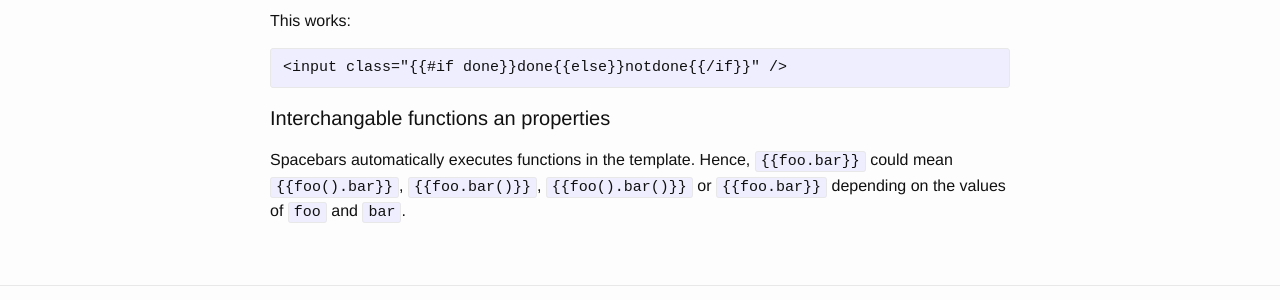
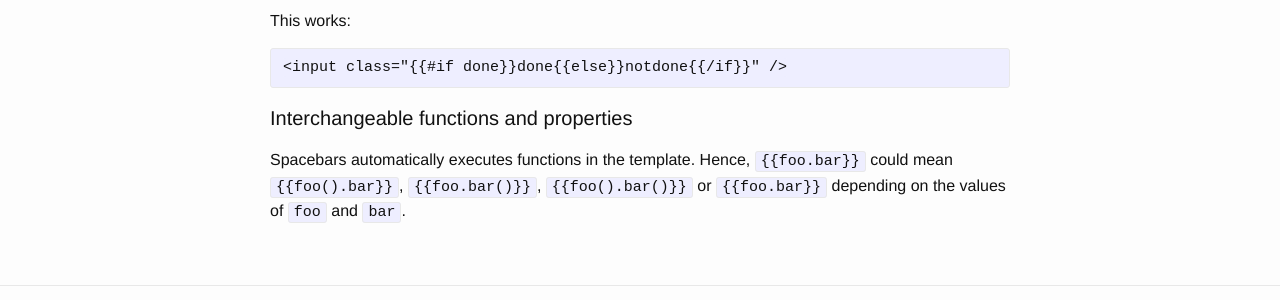
Before and after one commit to musically-ut/musically-ut.github.io, a Jekyll site: the page built from _posts/2014-02-15-spacebars-meteor-templating.markdown, in a window 1280 px wide. Shown: the part 1579-1879 px from the top of the page. Built offline with Jekyll 4.4.1, drawn with Linux system fonts in a browser that asks for light colours; nearby versions of some CDN libraries.

Commit message:
Fix typos.

```diff
--- a/_posts/2014-02-15-spacebars-meteor-templating.markdown
+++ b/_posts/2014-02-15-spacebars-meteor-templating.markdown
@@ -86,6 +86,6 @@ This works:
 {% endraw %}
 {% endhighlight %}
 
-#### Interchangable functions an properties
+#### Interchangeable functions and properties
 
 Spacebars automatically executes functions in the template. Hence, {% raw %}`{{foo.bar}}` could mean `{{foo().bar}}`, `{{foo.bar()}}`, `{{foo().bar()}}` or `{{foo.bar}}` depending on the values of `foo` and `bar`{% endraw %}.
```
